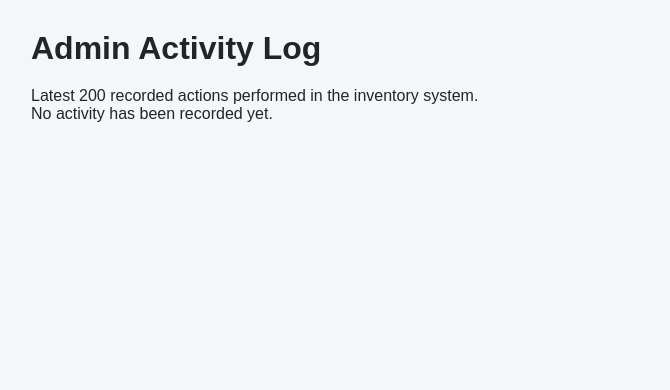
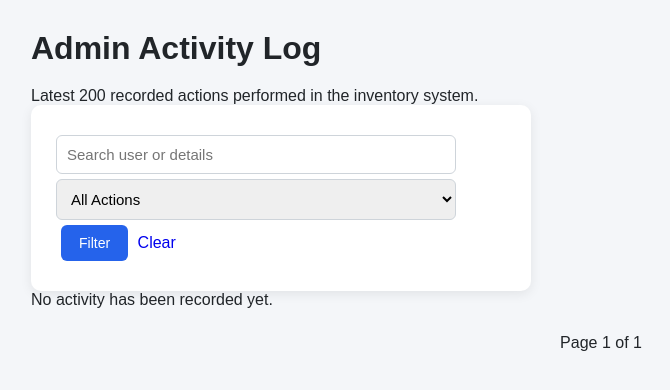
Before and after one commit to kanav4611-boop/inventory-management-system, a Flask app: page /activity-log in a window 1280 px wide. Shown: the part 58-448 px from the top of the page, without its empty margins (39-709 px from the left). Run offline with Flask 3, Linux system fonts and the light colour scheme; the visitor is signed in with stand-in values (Sample User, id 1); data that the repository does not hold is empty.

Commit message:
Add activity log search filters and pagination

```diff
--- a/app.py
+++ b/app.py
@@ -703,13 +703,36 @@ def stock_summary():
 @app.route("/activity-log")
 @login_required
 def activity_log():
-    activities = ActivityLog.query.order_by(
+    search = request.args.get("search", "").strip()
+    action = request.args.get("action", "").strip()
+    query = ActivityLog.query
+
+    if search:
+        query = query.filter(
+            db.or_(
+                ActivityLog.username.ilike(f"%{search}%"),
+                ActivityLog.details.ilike(f"%{search}%")
+            )
+        )
+    if action:
+        query = query.filter(ActivityLog.action == action)
+
+    actions = [
+        item[0] for item in db.session.query(ActivityLog.action).distinct().all()
+        if item[0]
+    ]
+    page = request.args.get("page", 1, type=int)
+    pagination = query.order_by(
         ActivityLog.timestamp.desc()
-    ).limit(200).all()
+    ).paginate(page=page, per_page=20, error_out=False)
 
     return render_template(
         "activity_log.html",
-        activities=activities
+        activities=pagination.items,
+        pagination=pagination,
+        search=search,
+        action=action,
+        actions=actions
     )
 
 
--- a/templates/activity_log.html
+++ b/templates/activity_log.html
@@ -20,6 +20,17 @@
     <div class="container">
         <h1>Admin Activity Log</h1>
         <p>Latest 200 recorded actions performed in the inventory system.</p>
+        <form method="GET" action="{{ url_for('activity_log') }}">
+            <input type="text" name="search" placeholder="Search user or details" value="{{ search }}">
+            <select name="action">
+                <option value="">All Actions</option>
+                {% for item in actions %}
+                <option value="{{ item }}" {% if action == item %}selected{% endif %}>{{ item }}</option>
+                {% endfor %}
+            </select>
+            <button type="submit">Filter</button>
+            <a href="{{ url_for('activity_log') }}">Clear</a>
+        </form>
         {% if activities %}
         <table>
             <tr><th>Date &amp; Time</th><th>User</th><th>Action</th><th>Details</th></tr>
@@ -35,6 +46,17 @@
         {% else %}
         <p>No activity has been recorded yet.</p>
         {% endif %}
+        {% if pagination %}
+        <div class="pagination">
+            {% if pagination.has_prev %}
+            <a href="{{ url_for('activity_log', page=pagination.prev_num, search=search, action=action) }}">Previous</a>
+            {% endif %}
+            <span>Page {{ pagination.page }} of {{ pagination.pages or 1 }}</span>
+            {% if pagination.has_next %}
+            <a href="{{ url_for('activity_log', page=pagination.next_num, search=search, action=action) }}">Next</a>
+            {% endif %}
+        </div>
+        {% endif %}
     </div>
 </body>
 </html>
```
